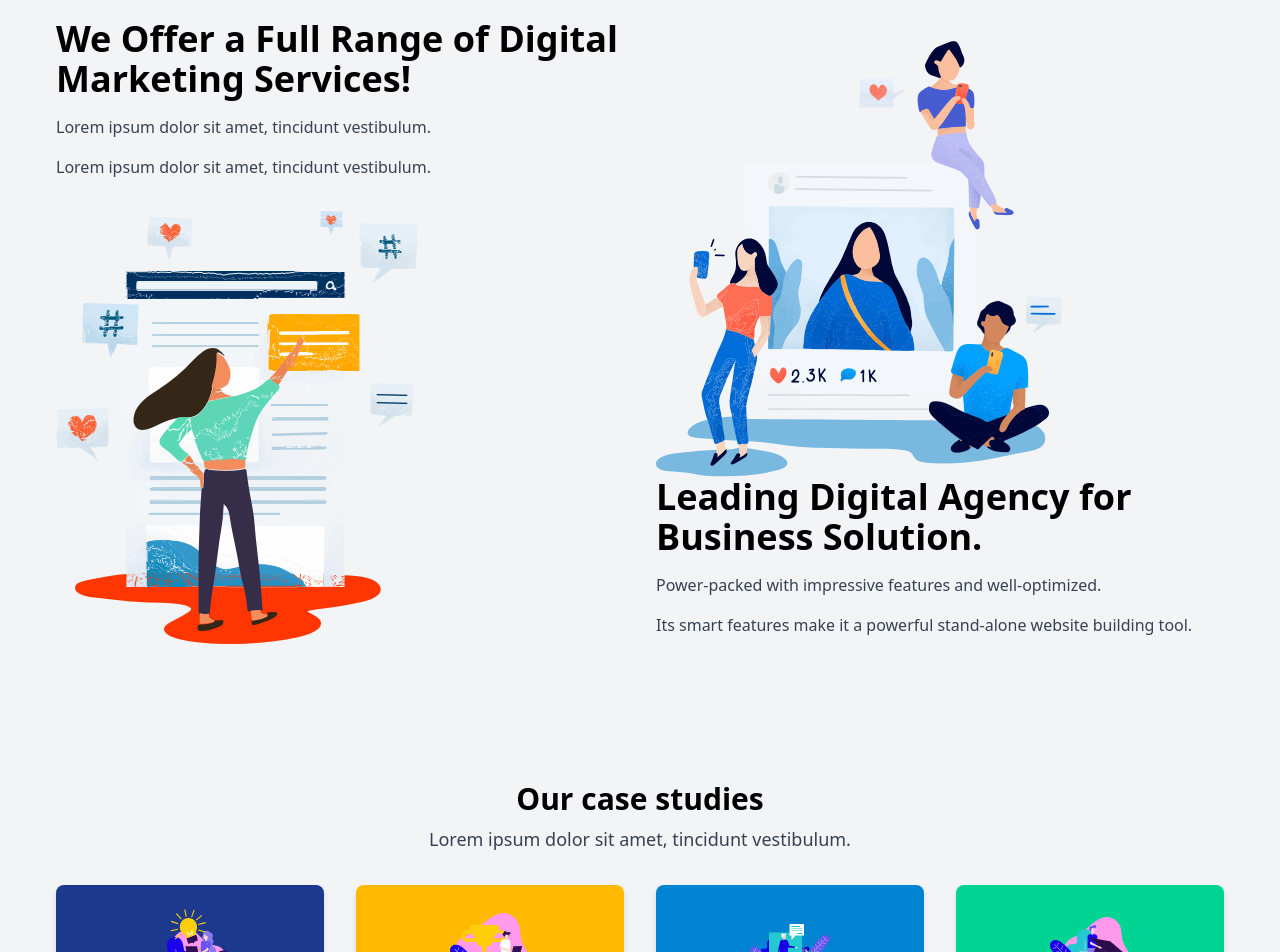
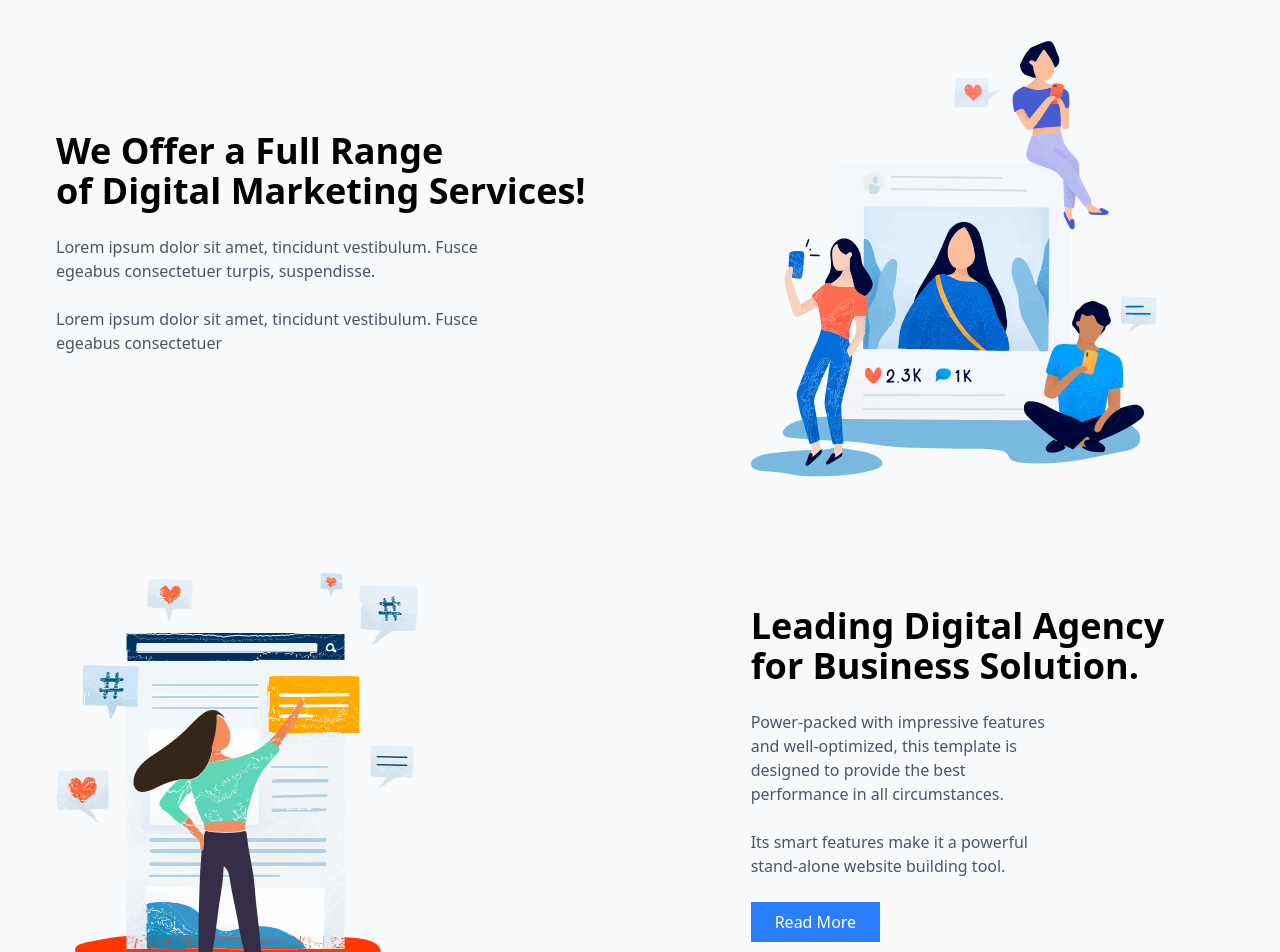
Before and after one commit to Mhusain2024/ReactAssignment1, a React (Vite) app: page / in a window 1280 px wide. Shown: the part 1320-2272 px from the top of the page. Built offline with nearby package versions, Linux system fonts and the light colour scheme.

Commit message:
implement id for each section

```diff
--- a/src/components/BannerSection.jsx
+++ b/src/components/BannerSection.jsx
@@ -3,7 +3,7 @@ import React from 'react';
 
 const BannerSection = () => {
   return (
-        <section className="banner-section bg-gray-100 py-16">
+        <section className="banner-section bg-gray-100 py-16" id="header-section">
           <div className="container mx-auto px-4 text-center">
         <h1 className="text-3xl md:text-4xl font-bold mb-4">Search engine optimisation &amp;<br />Marketing.</h1>
         <p className="text-lg md:text-xl text-gray-700 mb-8">
--- a/src/components/CaseStudies.jsx
+++ b/src/components/CaseStudies.jsx
@@ -36,7 +36,7 @@ const caseStudiesData = [
 
 const CaseStudies = () => {
   return (
-    <section className="case-studies py-16 bg-gray-100" id="case-studies-section">
+    <section className="case-studies py-16 bg-white" id="case-studies-section">
       <div className="container mx-auto px-4">
         {/* Header */}
         <div className="text-center mb-8">
--- a/src/components/DigitalMarketingServicesSection.jsx
+++ b/src/components/DigitalMarketingServicesSection.jsx
@@ -1,29 +1,63 @@
-// src/components/DigitalMarketingServicesSection.js
 import React from 'react';
 
 const DigitalMarketingServicesSection = () => {
   return (
-    <section className="py-16 bg-gray-100 dark:bg-gray-800">
-      <div className="container mx-auto px-4 flex flex-col md:flex-row items-center space-y-8 md:space-y-0 md:space-x-8">
-        <div className="md:w-1/2 text-center md:text-left">
-          <h2 className="text-3xl md:text-4xl font-bold mb-4">We Offer a Full Range of Digital Marketing Services!</h2>
-          <p className="text-gray-700 mb-4">Lorem ipsum dolor sit amet, tincidunt vestibulum.</p>
-          <p className="text-gray-700 mb-4">Lorem ipsum dolor sit amet, tincidunt vestibulum.</p>
-          <img
-            src='assets/Group2.png'
-            alt="Digital Marketing Services"
-            className="mt-8 max-w-full h-auto"
-          />
+    <section className="digital-marketing-service py-16 bg-gray-50" id="digital-marketing-section">
+      {/* First Row */}
+      <div className="container mx-auto px-4">
+        <div className="flex flex-col lg:flex-row items-center gap-8">
+          {/* Left Column */}
+          <div className="w-full lg:w-7/12" data-aos="fade-right">
+            <h3 className="text-4xl font-bold mb-6">
+              We Offer a Full Range<br />of Digital Marketing Services!
+            </h3>
+            <div className="w-full lg:w-10/12 xl:w-8/12">
+              <p className="text-gray-600 mb-6">
+                Lorem ipsum dolor sit amet, tincidunt vestibulum. Fusce egeabus consectetuer turpis, suspendisse.
+              </p>
+              <p className="text-gray-600 font-medium">
+                Lorem ipsum dolor sit amet, tincidunt vestibulum. Fusce egeabus consectetuer
+              </p>
+            </div>
+          </div>
+
+          {/* Right Column */}
+          <div className="w-full lg:w-5/12" data-aos="fade-left">
+            <img
+              src="assets/Group1.png" // Replace with your image URL
+              alt="Digital Marketing"
+              className="mt-8 max-w-full h-auto"
+            />
+          </div>
         </div>
-        <div className="md:w-1/2 text-center md:text-left">
-          <img
-            src='assets/Group1.png'
-            alt="Leading Digital Agency"
-            className="mt-8 max-w-full h-auto"
-          />
-          <h2 className="text-3xl md:text-4xl font-bold mb-4">Leading Digital Agency for Business Solution.</h2>
-          <p className="text-gray-700 mb-4">Power-packed with impressive features and well-optimized.</p>
-          <p className="text-gray-700 mb-4">Its smart features make it a powerful stand-alone website building tool.</p>
+
+        {/* Second Row */}
+        <div className="flex flex-col lg:flex-row items-center gap-8 mt-16">
+          {/* Left Column */}
+          <div className="w-full lg:w-7/12 order-2 lg:order-1" data-aos="fade-right">
+            <img
+              src="assets/Group2.png" // Replace with your image URL
+              alt="Digital Agency"
+              className="mt-8 max-w-full h-auto"            />
+          </div>
+
+          {/* Right Column */}
+          <div className="w-full lg:w-5/12 order-1 lg:order-2" data-aos="fade-left">
+            <h3 className="text-4xl font-bold mb-6">
+              Leading Digital Agency<br />for Business Solution.
+            </h3>
+            <div className="w-full lg:w-9/12 xl:w-8/12">
+              <p className="text-gray-600 mb-6">
+                Power-packed with impressive features and well-optimized, this template is designed to provide the best performance in all circumstances.
+              </p>
+              <p className="text-gray-600 font-medium mb-6">
+                Its smart features make it a powerful stand-alone website building tool.
+              </p>
+              <button className="bg-blue-500 text-white px-6 py-2 hover:bg-blue-600 transition duration-300">
+                Read More
+              </button>
+            </div>
+          </div>
         </div>
       </div>
     </section>
@@ -31,3 +65,36 @@ const DigitalMarketingServicesSection = () => {
 };
 
 export default DigitalMarketingServicesSection;
+// // src/components/DigitalMarketingServicesSection.js
+// import React from 'react';
+
+// const DigitalMarketingServicesSection = () => {
+//   return (
+//     <section className="py-16 bg-white-100 dark:bg-white-800">
+//       <div className="container mx-auto px-4 flex flex-col md:flex-row items-center space-y-8 md:space-y-0 md:space-x-8">
+//         <div className="md:w-1/2 text-center md:text-left pl-4">
+//           <h2 className="text-3xl md:text-4xl font-bold mb-4">We Offer a Full Range of Digital Marketing Services!</h2>
+//           <p className="text-gray-700 mb-4">Lorem ipsum dolor sit amet, tincidunt vestibulum. Fusce egeabus consectetuer turpis, suspendisse.</p>
+//           <p className="text-gray-700 mb-4">Lorem ipsum dolor sit amet, tincidunt vestibulum. Fusce egeabus consectetuer</p>
+//           <img
+//             src='assets/Group2.png'
+//             alt="Digital Marketing Services"
+//             className="mt-8 max-w-full h-auto"
+//           />
+//         </div>
+//         <div className="md:w-1/2 text-center md:text-left pl-4">
+//           <img
+//             src='assets/Group1.png'
+//             alt="Leading Digital Agency"
+//             className="mt-8 max-w-full h-auto"
+//           />
+//           <h2 className="text-3xl md:text-4xl font-bold mb-4">Leading Digital Agency for Business Solution.</h2>
+//           <p className="text-gray-700 mb-4">Power-packed with impressive features and well-optimized. , this template is designed to provide the best performance in all circumstances.</p>
+//           <p className="text-gray-700 mb-4">Its smart features make it a powerful stand-alone website building tool.</p>
+//         </div>
+//       </div>
+//     </section>
+//   );
+// };
+
+// export default DigitalMarketingServicesSection;
--- a/src/components/FeaturesOverview.jsx
+++ b/src/components/FeaturesOverview.jsx
@@ -24,7 +24,7 @@ const featuresData = [
 
 const FeaturesOverview = () => {
   return (
-    <section className="features-overview py-16 bg-white">
+    <section className="features-overview py-16 bg-white" id="features-section">
       <div className="container mx-auto px-4 text-center">
         {/* Section Header */}
         <div className="text-center mb-8">
--- a/src/components/Navbar.jsx
+++ b/src/components/Navbar.jsx
@@ -30,7 +30,7 @@ const Navbar = () => {
       isScrolled
         ? 'py-2 px-4 md:px-6 bg-white shadow-lg'
         : 'py-4 px-4 md:px-8 lg:px-12 bg-gray-50'
-    }`}>
+      }`}>
       {/* Left Side: Logo (with conditional sizing) */}
       <div className="flex items-center">
         <div className={`transition-all duration-300 ${isScrolled ? 'scale-90' : 'scale-100'}`}>
@@ -39,7 +39,7 @@ const Navbar = () => {
       </div>
 
       {/* Desktop Navigation (Hidden on mobile) */}
-      <div className="hidden lg:flex flex-grow justify-center">
+      <div className="hidden lg:flex flex-grow justify-center ">
         <ul className={`flex gap-4 transition-all duration-300 ${isScrolled ? 'text-white text-sm' : 'text-gray-800'}`}>
           <NavLinks />
         </ul>
@@ -54,7 +54,7 @@ const Navbar = () => {
 
       {/* Hamburger Menu Toggle (Mobile only) */}
       <button
-        className={`lg:hidden focus:outline-none transition-colors duration-300 ${
+        className={`lg:hidden focus:outline-none py-4 transition-colors duration-300 ${
           isScrolled ? 'text-white' : 'text-gray-700'
         }`}
         onClick={() => setIsOpen(!isOpen)}
@@ -104,7 +104,7 @@ const Navbar = () => {
           </button>
 
           {/* Navigation Links (Mobile) */}
-          <ul className="flex flex-col gap-4 mt-8">
+          <ul className="flex flex-col py-4 gap-4 mt-8">
             <NavLinks />
           </ul>
 
--- a/src/components/TestimonialSections.jsx
+++ b/src/components/TestimonialSections.jsx
@@ -43,7 +43,7 @@ const testimonials = [
 
 const TestimonialSections = () => {
   return (
-    <section className="customer-feedback py-16 bg-white">
+    <section className="customer-feedback py-16 bg-white" id="feedback-section">
       <div className="container mx-auto px-4">
         {/* Header */}
         <div className="text-center mb-8">
```
